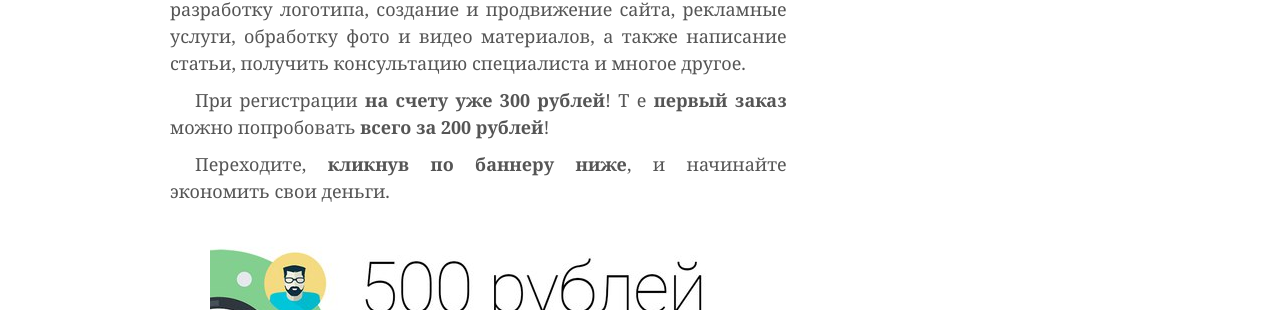
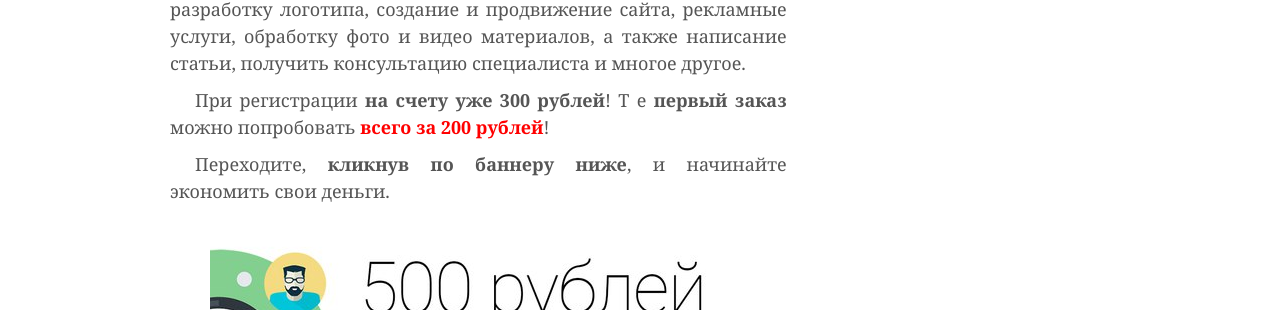
Before and after one commit to htmlblog/htmlblog.github.io, a Jekyll site: the page built from index.html, in a window 1280 px wide. Shown: the part 949-1259 px from the top of the page. Built offline with Jekyll 4.4.1, drawn with Linux system fonts in a browser that asks for light colours; the list of posts is cut into pages by our own code; comment, search, counter and statistics services are not loaded.

Commit message:
Update index.html

```diff
--- a/index.html
+++ b/index.html
@@ -62,7 +62,7 @@
 </p>
 <p style="text-indent: 25px; text-align: justify;">
   При регистрации <strong>на счету уже 300 рублей</strong>!
-Т е <strong>первый заказ</strong> можно попробовать <strong>всего за 200 рублей</strong>!
+Т е <strong>первый заказ</strong> можно попробовать <span style="color: red;"><strong>всего за 200 рублей</strong></span>!
 </p>
 <p style="text-indent: 25px; text-align: justify;">
   Переходите, <strong>кликнув по баннеру ниже</strong>, и начинайте экономить свои деньги.
```
